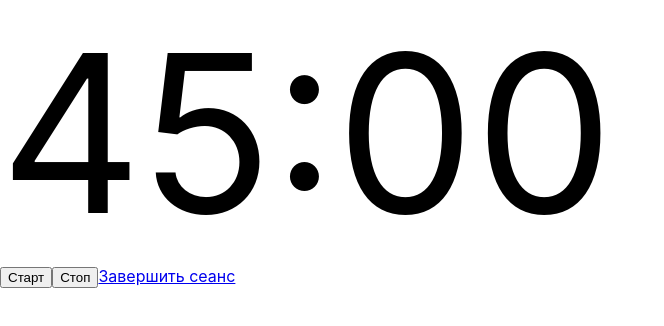
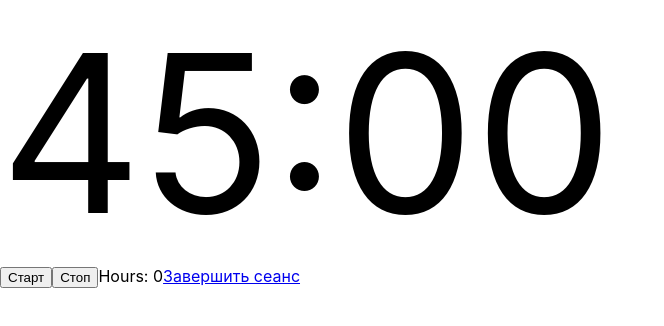
Before and after one commit to buryattvoydrug/react-typescript-pomodoro, a React (Create React App) app: page / in a window 1280 px wide. Shown: the top 326 px of the page, without its empty margins (0-664 px from the left). Built offline with nearby package versions, Linux system fonts and the light colour scheme.

Commit message:
hours reached

```diff
--- a/src/Components/Timer.tsx
+++ b/src/Components/Timer.tsx
@@ -13,6 +13,7 @@ type TimerState = {
   currentTimerName: string,
   output: string,
   total: number,
+  totalHours: number,
   interval?: any,
 }
 
@@ -26,8 +27,12 @@ class Timer extends Component<TimerProps, TimerState> {
       currentTimerName: 'timer',
       output: this.addZero(props.timer)+':00',
       total: +(localStorage.getItem('totalThisSession') || 0),
+      totalHours: this.getHoursFromSeconds(+(localStorage.getItem('totalThisSession') || 0)),
+
     }
   }
+
+  getHoursFromSeconds = (seconds:number):number => Math.floor(seconds / 3600);
 
   addZero = (time: number): string => {
     let res = String(time);
@@ -43,6 +48,7 @@ class Timer extends Component<TimerProps, TimerState> {
 
     if (this.state.currentTimerName === 'timer') {
       this.setState({total: this.state.total + 1});
+      this.setState({totalHours: this.getHoursFromSeconds(this.state.total)});
       localStorage.setItem('totalThisSession', String(this.state.total));
     }
 
@@ -82,6 +88,7 @@ class Timer extends Component<TimerProps, TimerState> {
         <div className="timer">{this.state.output}</div>
         <button onClick={() => this.start()}>Старт</button>
         <button onClick={() => this.stop()}>Стоп</button>
+        <span>Hours: {this.state.totalHours}</span>
         <Link to='/total'>Завершить сеанс</Link>
         {/* <button onClick={() => this.endSession()}>Завершить сеанс</button> */}
       </>
```
Also changed, not shown: 1 other file (tests, documents, lock files or other folders).
